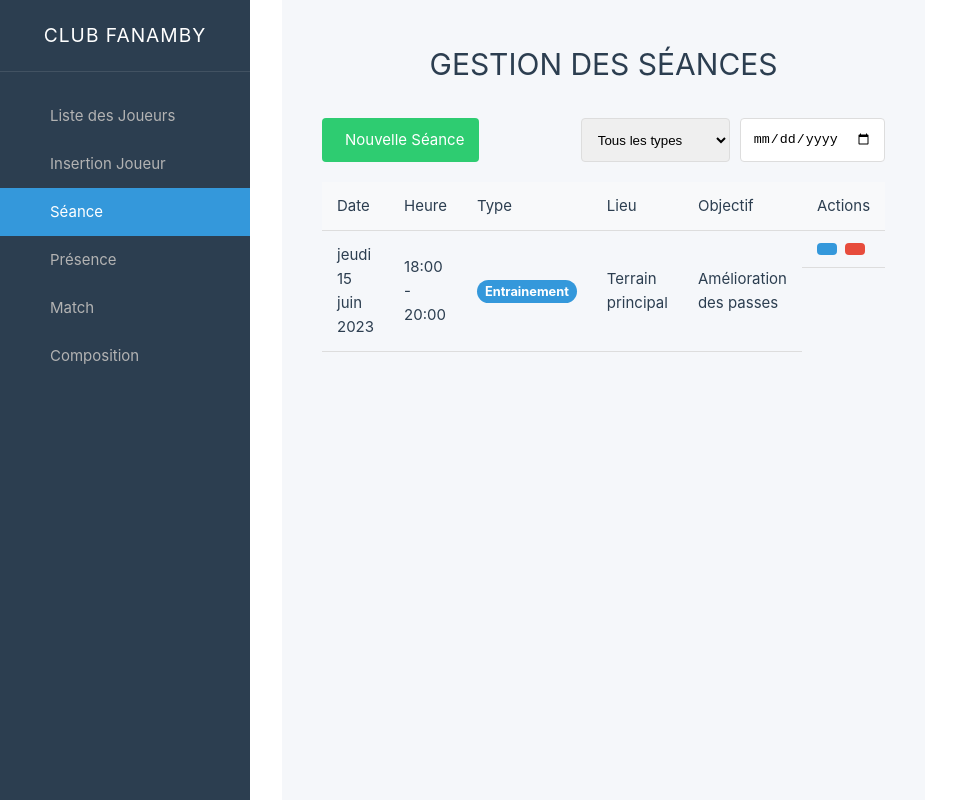
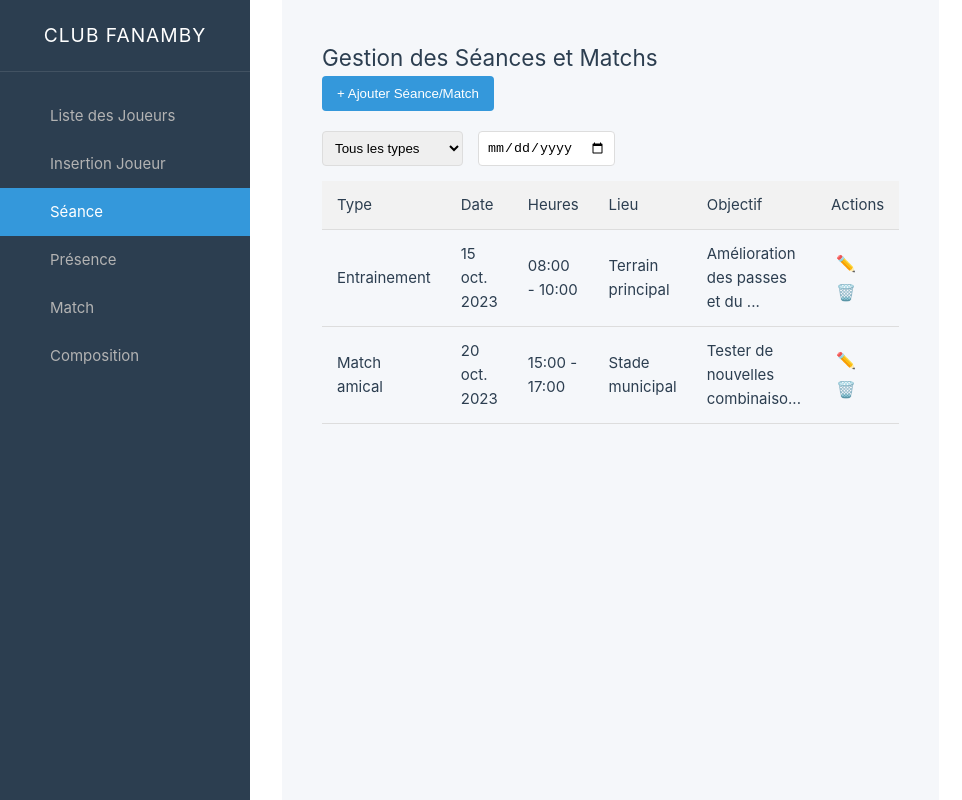
Before and after one commit to MisaLalaina/fanamby-presence, a Vue app: page /seance in a window 1280 px wide. Shown: the whole page, without its empty margins (0-962 px from the left). Built offline with nearby package versions, Linux system fonts and the light colour scheme.

Commit message:
page seance

```diff
--- a/src/views/SeanceEntrenementMatch.vue
+++ b/src/views/SeanceEntrenementMatch.vue
@@ -1,180 +1,84 @@
-<script setup>
-import { ref, computed, onMounted } from 'vue';
-import { useRouter } from 'vue-router';
+<template>
+  <div class="seance-container">
+    <h2>Gestion des Séances et Matchs</h2>
 
-const router = useRouter();
+    <!-- Bouton pour ajouter une nouvelle séance -->
+    <button @click="showAddForm" class="btn-add">+ Ajouter Séance/Match</button>
 
-// Données
-const seances = ref([]);
-const typesSeance = ref([]);
-const loading = ref(true);
-const selectedType = ref('');
-const selectedDate = ref('');
-const showModal = ref(false);
-const seanceToDelete = ref(null);
-const sortField = ref('dateSeance');
-const sortDirection = ref('desc');
+    <!-- Formulaire d'ajout/modification -->
+    <div v-if="showForm" class="form-container">
+      <h3>{{ currentSeance.idSeance ? 'Modifier' : 'Ajouter' }} Séance/Match</h3>
+      <form @submit.prevent="submitForm">
+        <div class="form-row">
+          <div class="form-group">
+            <label>Type:</label>
+            <select v-model="currentSeance.idTypeSeance" required>
+              <option v-for="type in typesSeance" :key="type.idTypeSeance" :value="type.idTypeSeance">
+                {{ type.libelle }}
+              </option>
+            </select>
+          </div>
 
-// Chargement initial
-onMounted(async () => {
-  try {
-    // Simulation d'appel API
-    await fetchTypesSeance();
-    await fetchSeances();
-  } catch (error) {
-    console.error("Erreur de chargement:", error);
-  } finally {
-    loading.value = false;
-  }
-});
+          <div class="form-group">
+            <label>Date:</label>
+            <input type="date" v-model="currentSeance.dateSeance" required>
+          </div>
+        </div>
 
-// Fonctions API (simulées)
-const fetchTypesSeance = async () => {
-  // Simule un appel API
-  typesSeance.value = [
-    { idTypeSeance: 1, libelle: 'Entrainement', description: 'Séance d entraînement régulière' },
-    { idTypeSeance: 2, libelle: 'Match amical', description: 'Match sans enjeu compétitif' },
-    { idTypeSeance: 3, libelle: 'Match officiel', description: 'Match de championnat ou coupe' },
-    { idTypeSeance: 4, libelle: 'Seance physique', description: 'Séance axée sur la condition physique' },
-    { idTypeSeance: 5, libelle: 'Seance tactique', description: 'Séance axée sur la tactique d équipe' }
-  ];
-};
+        <div class="form-row">
+          <div class="form-group">
+            <label>Heure début:</label>
+            <input type="time" v-model="currentSeance.heureDebut" required>
+          </div>
 
-const fetchSeances = async () => {
-  // Simule un appel API
-  seances.value = [
-    {
-      idSeance: 1,
-      dateSeance: '2023-06-15',
-      heureDebut: '18:00',
-      heureFin: '20:00',
-      idTypeSeance: 1,
-      lieu: 'Terrain principal',
-      objectif: 'Amélioration des passes',
-      joueursPresents: [1, 2, 3]
-    },
-    // Ajoutez d'autres séances de test...
-  ];
-};
+          <div class="form-group">
+            <label>Heure fin:</label>
+            <input type="time" v-model="currentSeance.heureFin" required>
+          </div>
+        </div>
 
-// Fonctions utilitaires
-const formatDate = (dateString) => {
-  const options = { weekday: 'long', year: 'numeric', month: 'long', day: 'numeric' };
-  return new Date(dateString).toLocaleDateString('fr-FR', options);
-};
+        <div class="form-group">
+          <label>Lieu:</label>
+          <input type="text" v-model="currentSeance.lieu" required>
+        </div>
 
-const getTypeLabel = (idType) => {
-  const type = typesSeance.value.find(t => t.idTypeSeance === idType);
-  return type ? type.libelle : 'Inconnu';
-};
+        <div class="form-group">
+          <label>Objectif:</label>
+          <textarea v-model="currentSeance.objectif"></textarea>
+        </div>
 
-const getTypeColor = (idType) => {
-  const colors = {
-    1: '#3498db',  // Entrainement
-    2: '#2ecc71',  // Match amical
-    3: '#e74c3c',  // Match officiel
-    4: '#f39c12',  // Seance physique
-    5: '#9b59b6'   // Seance tactique
-  };
-  return colors[idType] || '#95a5a6';
-};
+        <div class="form-group">
+          <label>Bilan:</label>
+          <textarea v-model="currentSeance.bilan"></textarea>
+        </div>
 
-// Filtrage et tri
-const filteredSeances = computed(() => {
-  let result = [...seances.value];
-
-  // Filtrage par type
-  if (selectedType.value) {
-    result = result.filter(s => s.idTypeSeance == selectedType.value);
-  }
-
-  // Filtrage par date
-  if (selectedDate.value) {
-    result = result.filter(s => s.dateSeance === selectedDate.value);
-  }
-
-  // Tri
-  result.sort((a, b) => {
-    const valA = a[sortField.value];
-    const valB = b[sortField.value];
-
-    if (valA < valB) return sortDirection.value === 'asc' ? -1 : 1;
-    if (valA > valB) return sortDirection.value === 'asc' ? 1 : -1;
-    return 0;
-  });
-
-  return result;
-});
-
-const sortSeances = (field) => {
-  if (sortField.value === field) {
-    sortDirection.value = sortDirection.value === 'asc' ? 'desc' : 'asc';
-  } else {
-    sortField.value = field;
-    sortDirection.value = 'asc';
-  }
-};
-
-// Actions
-const editSeance = (id) => {
-  router.push(`/seances/editer/${id}`);
-};
-
-const confirmDelete = (id) => {
-  seanceToDelete.value = id;
-  showModal.value = true;
-};
-
-const deleteSeance = async () => {
-  try {
-    // Simule une suppression API
-    seances.value = seances.value.filter(s => s.idSeance !== seanceToDelete.value);
-    showModal.value = false;
-  } catch (error) {
-    console.error("Erreur de suppression:", error);
-  }
-};
-
-const filterSeances = () => {
-  // Le computed filteredSeances se mettra à jour automatiquement
-};
-</script>
-
-<template>
-  <div class="seances-container">
-    <h1>GESTION DES SÉANCES</h1>
-
-    <div class="controls">
-      <router-link to="/seances/ajouter" class="btn-add">
-        <i class="fas fa-plus"></i> Nouvelle Séance
-      </router-link>
-
-      <div class="filter-group">
-        <select v-model="selectedType" @change="filterSeances">
-          <option value="">Tous les types</option>
-          <option v-for="type in typesSeance" :value="type.idTypeSeance">{{ type.libelle }}</option>
-        </select>
-
-        <input
-          type="date"
-          v-model="selectedDate"
-          @change="filterSeances"
-          placeholder="Filtrer par date"
-        >
-      </div>
+        <div class="form-actions">
+          <button type="button" @click="cancelForm" class="btn-cancel">Annuler</button>
+          <button type="submit" class="btn-submit">
+            {{ currentSeance.idSeance ? 'Modifier' : 'Ajouter' }}
+          </button>
+        </div>
+      </form>
     </div>
 
-    <div v-if="loading" class="loading">
-      <i class="fas fa-spinner fa-spin"></i> Chargement...
-    </div>
+    <!-- Liste des séances -->
+    <div class="seance-list">
+      <div class="filter-controls">
+        <select v-model="filterType" @change="filterSeances">
+          <option value="">Tous les types</option>
+          <option v-for="type in typesSeance" :key="type.idTypeSeance" :value="type.idTypeSeance">
+            {{ type.libelle }}
+          </option>
+        </select>
+        <input type="date" v-model="filterDate" @change="filterSeances" placeholder="Filtrer par date">
+      </div>
 
-    <div v-else>
-      <table class="seances-table">
+      <table>
         <thead>
           <tr>
-            <th @click="sortSeances('dateSeance')">Date <i class="fas fa-sort"></i></th>
-            <th @click="sortSeances('heureDebut')">Heure <i class="fas fa-sort"></i></th>
             <th>Type</th>
+            <th>Date</th>
+            <th>Heures</th>
             <th>Lieu</th>
             <th>Objectif</th>
             <th>Actions</th>
@@ -182,209 +86,282 @@ const filterSeances = () => {
         </thead>
         <tbody>
           <tr v-for="seance in filteredSeances" :key="seance.idSeance">
+            <td>{{ getTypeName(seance.idTypeSeance) }}</td>
             <td>{{ formatDate(seance.dateSeance) }}</td>
             <td>{{ seance.heureDebut }} - {{ seance.heureFin }}</td>
+            <td>{{ seance.lieu }}</td>
+            <td>{{ truncateText(seance.objectif, 30) }}</td>
             <td>
-              <span class="type-badge" :style="{ backgroundColor: getTypeColor(seance.idTypeSeance) }">
-                {{ getTypeLabel(seance.idTypeSeance) }}
-              </span>
-            </td>
-            <td>{{ seance.lieu }}</td>
-            <td>{{ seance.objectif }}</td>
-            <td class="actions">
-              <button @click="editSeance(seance.idSeance)" class="btn-edit">
-                <i class="fas fa-edit"></i>
-              </button>
-              <button @click="confirmDelete(seance.idSeance)" class="btn-delete">
-                <i class="fas fa-trash"></i>
-              </button>
+              <button @click="editSeance(seance)" class="btn-edit">✏️</button>
+              <button @click="confirmDelete(seance.idSeance)" class="btn-delete">🗑️</button>
             </td>
           </tr>
         </tbody>
       </table>
-
-      <div v-if="filteredSeances.length === 0" class="no-results">
-        Aucune séance trouvée
-      </div>
-    </div>
-
-    <!-- Modal de confirmation -->
-    <div v-if="showModal" class="modal">
-      <div class="modal-content">
-        <p>Êtes-vous sûr de vouloir supprimer cette séance ?</p>
-        <div class="modal-actions">
-          <button @click="deleteSeance" class="btn-confirm">Confirmer</button>
-          <button @click="showModal = false" class="btn-cancel">Annuler</button>
-        </div>
-      </div>
     </div>
   </div>
 </template>
 
+<script setup>
+import { ref, onMounted, computed } from 'vue';
 
+// Données
+const typesSeance = ref([
+  { idTypeSeance: 1, libelle: 'Entrainement', description: 'Séance d entraînement régulière' },
+  { idTypeSeance: 2, libelle: 'Match amical', description: 'Match sans enjeu compétitif' },
+  { idTypeSeance: 3, libelle: 'Match officiel', description: 'Match de championnat ou coupe' },
+  { idTypeSeance: 4, libelle: 'Seance physique', description: 'Séance axée sur la condition physique' },
+  { idTypeSeance: 5, libelle: 'Seance tactique', description: 'Séance axée sur la tactique d équipe' }
+]);
+
+const seances = ref([]);
+const filteredSeances = ref([]);
+const showForm = ref(false);
+const filterType = ref('');
+const filterDate = ref('');
+
+// Données du formulaire
+const currentSeance = ref({
+  idSeance: null,
+  idTypeSeance: 1,
+  dateSeance: '',
+  heureDebut: '',
+  heureFin: '',
+  lieu: '',
+  objectif: '',
+  bilan: ''
+});
+
+// Fonctions
+const fetchSeances = async () => {
+  // Simuler un appel API
+  seances.value = [
+    {
+      idSeance: 1,
+      idTypeSeance: 1,
+      dateSeance: '2023-10-15',
+      heureDebut: '08:00',
+      heureFin: '10:00',
+      lieu: 'Terrain principal',
+      objectif: 'Amélioration des passes et du jeu collectif',
+      bilan: 'Bonne séance, participation active de tous'
+    },
+    {
+      idSeance: 2,
+      idTypeSeance: 2,
+      dateSeance: '2023-10-20',
+      heureDebut: '15:00',
+      heureFin: '17:00',
+      lieu: 'Stade municipal',
+      objectif: 'Tester de nouvelles combinaisons offensives',
+      bilan: 'Match équilibré, nouvelles stratégies efficaces'
+    }
+  ];
+  filteredSeances.value = [...seances.value];
+};
+
+const filterSeances = () => {
+  filteredSeances.value = seances.value.filter(seance => {
+    const typeMatch = !filterType.value || seance.idTypeSeance == filterType.value;
+    const dateMatch = !filterDate.value || seance.dateSeance === filterDate.value;
+    return typeMatch && dateMatch;
+  });
+};
+
+const showAddForm = () => {
+  currentSeance.value = {
+    idSeance: null,
+    idTypeSeance: 1,
+    dateSeance: '',
+    heureDebut: '',
+    heureFin: '',
+    lieu: '',
+    objectif: '',
+    bilan: ''
+  };
+  showForm.value = true;
+};
+
+const editSeance = (seance) => {
+  currentSeance.value = { ...seance };
+  showForm.value = true;
+};
+
+const cancelForm = () => {
+  showForm.value = false;
+};
+
+const submitForm = () => {
+  if (currentSeance.value.idSeance) {
+    // Mise à jour
+    const index = seances.value.findIndex(s => s.idSeance === currentSeance.value.idSeance);
+    if (index !== -1) {
+      seances.value[index] = { ...currentSeance.value };
+    }
+  } else {
+    // Ajout
+    const newId = Math.max(...seances.value.map(s => s.idSeance), 0) + 1;
+    seances.value.push({
+      ...currentSeance.value,
+      idSeance: newId
+    });
+  }
+
+  filterSeances();
+  showForm.value = false;
+};
+
+const confirmDelete = (id) => {
+  if (confirm('Voulez-vous vraiment supprimer cette séance ?')) {
+    seances.value = seances.value.filter(s => s.idSeance !== id);
+    filterSeances();
+  }
+};
+
+const getTypeName = (id) => {
+  const type = typesSeance.value.find(t => t.idTypeSeance === id);
+  return type ? type.libelle : 'Inconnu';
+};
+
+const formatDate = (dateStr) => {
+  const options = { year: 'numeric', month: 'short', day: 'numeric' };
+  return new Date(dateStr).toLocaleDateString('fr-FR', options);
+};
+
+const truncateText = (text, length) => {
+  if (!text) return '';
+  return text.length > length ? text.substring(0, length) + '...' : text;
+};
+
+// Initialisation
+onMounted(() => {
+  fetchSeances();
+});
+</script>
 
 <style scoped>
-.seances-container {
+.seance-container {
+  padding: 20px;
   max-width: 1200px;
   margin: 0 auto;
-  padding: 20px;
-}
-
-h1 {
-  text-align: center;
-  color: #2c3e50;
-  margin-bottom: 30px;
-}
-
-.controls {
-  display: flex;
-  justify-content: space-between;
-  margin-bottom: 20px;
-  flex-wrap: wrap;
-  gap: 15px;
 }
 
 .btn-add {
+  background-color: #3498db;
+  color: white;
   padding: 10px 15px;
-  background-color: #2ecc71;
-  color: white;
   border: none;
   border-radius: 4px;
-  text-decoration: none;
-  display: flex;
-  align-items: center;
-  gap: 8px;
+  cursor: pointer;
+  margin-bottom: 20px;
 }
 
-.filter-group {
-  display: flex;
-  gap: 10px;
+.form-container {
+  background-color: #f5f5f5;
+  padding: 20px;
+  border-radius: 8px;
+  margin-bottom: 20px;
 }
 
-.filter-group select,
-.filter-group input {
-  padding: 8px 12px;
+.form-row {
+  display: flex;
+  gap: 20px;
+  margin-bottom: 15px;
+}
+
+.form-group {
+  flex: 1;
+  margin-bottom: 15px;
+}
+
+.form-group label {
+  display: block;
+  margin-bottom: 5px;
+  font-weight: bold;
+}
+
+.form-group input,
+.form-group select,
+.form-group textarea {
+  width: 100%;
+  padding: 8px;
   border: 1px solid #ddd;
   border-radius: 4px;
 }
 
-.seances-table {
+.form-group textarea {
+  min-height: 80px;
+}
+
+.form-actions {
+  display: flex;
+  justify-content: flex-end;
+  gap: 10px;
+}
+
+.btn-submit {
+  background-color: #2ecc71;
+  color: white;
+  padding: 8px 15px;
+  border: none;
+  border-radius: 4px;
+  cursor: pointer;
+}
+
+.btn-cancel {
+  background-color: #e74c3c;
+  color: white;
+  padding: 8px 15px;
+  border: none;
+  border-radius: 4px;
+  cursor: pointer;
+}
+
+.filter-controls {
+  display: flex;
+  gap: 15px;
+  margin-bottom: 15px;
+}
+
+.filter-controls select,
+.filter-controls input {
+  padding: 8px;
+  border: 1px solid #ddd;
+  border-radius: 4px;
+}
+
+table {
   width: 100%;
   border-collapse: collapse;
-  margin-top: 20px;
 }
 
-.seances-table th,
-.seances-table td {
+th, td {
   padding: 12px 15px;
   text-align: left;
   border-bottom: 1px solid #ddd;
 }
 
-.seances-table th {
-  background-color: #f8f9fa;
-  cursor: pointer;
-  user-select: none;
+th {
+  background-color: #f2f2f2;
 }
 
-.seances-table th:hover {
-  background-color: #e9ecef;
-}
-
-.type-badge {
-  padding: 4px 8px;
-  border-radius: 12px;
-  color: white;
-  font-size: 0.8rem;
-  font-weight: bold;
-}
-
-.actions {
-  display: flex;
-  gap: 8px;
+tr:hover {
+  background-color: #f5f5f5;
 }
 
 .btn-edit, .btn-delete {
-  padding: 6px 10px;
   border: none;
-  border-radius: 4px;
+  background: none;
   cursor: pointer;
+  font-size: 16px;
+  padding: 5px;
 }
 
 .btn-edit {
-  background-color: #3498db;
-  color: white;
+  color: #3498db;
 }
 
 .btn-delete {
-  background-color: #e74c3c;
-  color: white;
-}
-
-.loading, .no-results {
-  text-align: center;
-  padding: 20px;
-  color: #7f8c8d;
-}
-
-/* Modal */
-.modal {
-  position: fixed;
-  top: 0;
-  left: 0;
-  right: 0;
-  bottom: 0;
-  background-color: rgba(0,0,0,0.5);
-  display: flex;
-  justify-content: center;
-  align-items: center;
-  z-index: 1000;
-}
-
-.modal-content {
-  background-color: white;
-  padding: 20px;
-  border-radius: 8px;
-  max-width: 400px;
-  width: 90%;
-}
-
-.modal-actions {
-  display: flex;
-  justify-content: flex-end;
-  gap: 10px;
-  margin-top: 20px;
-}
-
-.btn-confirm, .btn-cancel {
-  padding: 8px 16px;
-  border: none;
-  border-radius: 4px;
-  cursor: pointer;
-}
-
-.btn-confirm {
-  background-color: #e74c3c;
-  color: white;
-}
-
-.btn-cancel {
-  background-color: #95a5a6;
-  color: white;
-}
-
-@media (max-width: 768px) {
-  .controls {
-    flex-direction: column;
-  }
-
-  .filter-group {
-    width: 100%;
-  }
-
-  .seances-table {
-    display: block;
-    overflow-x: auto;
-  }
+  color: #e74c3c;
 }
 </style>
```
